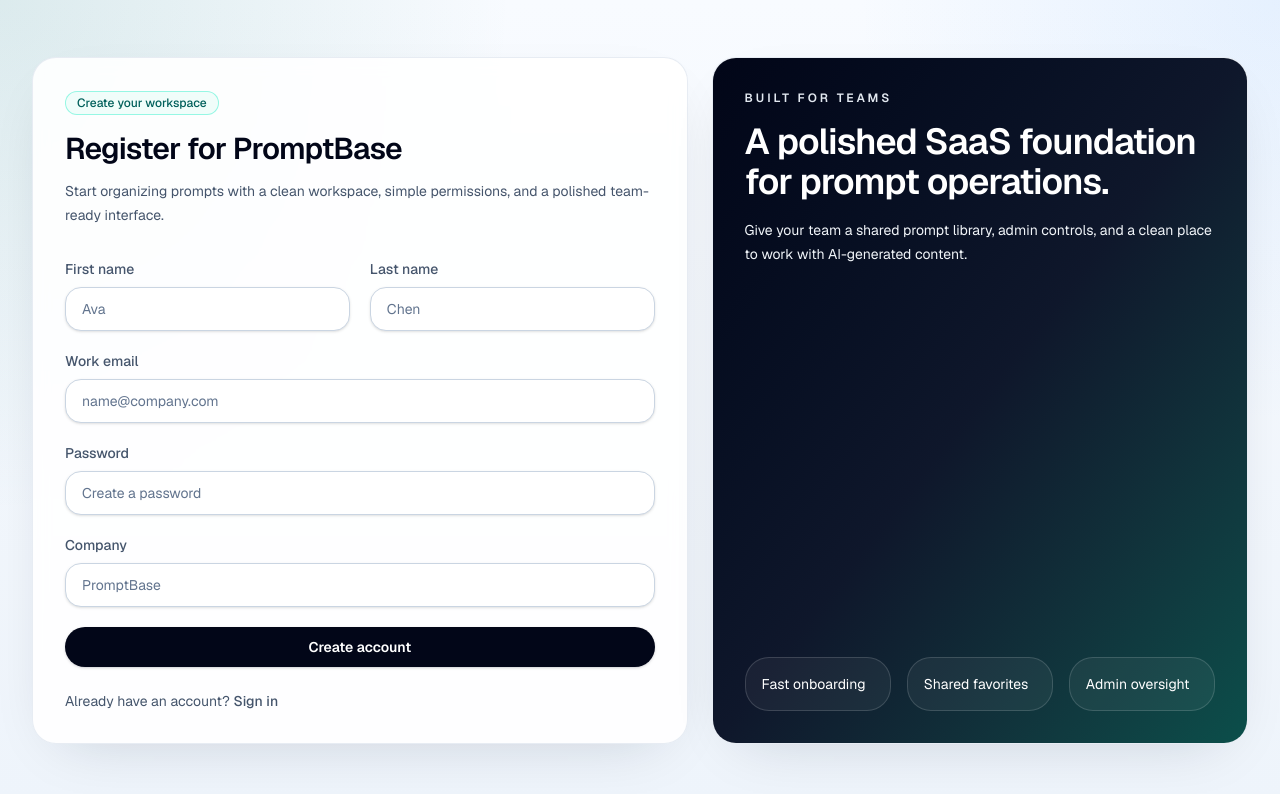
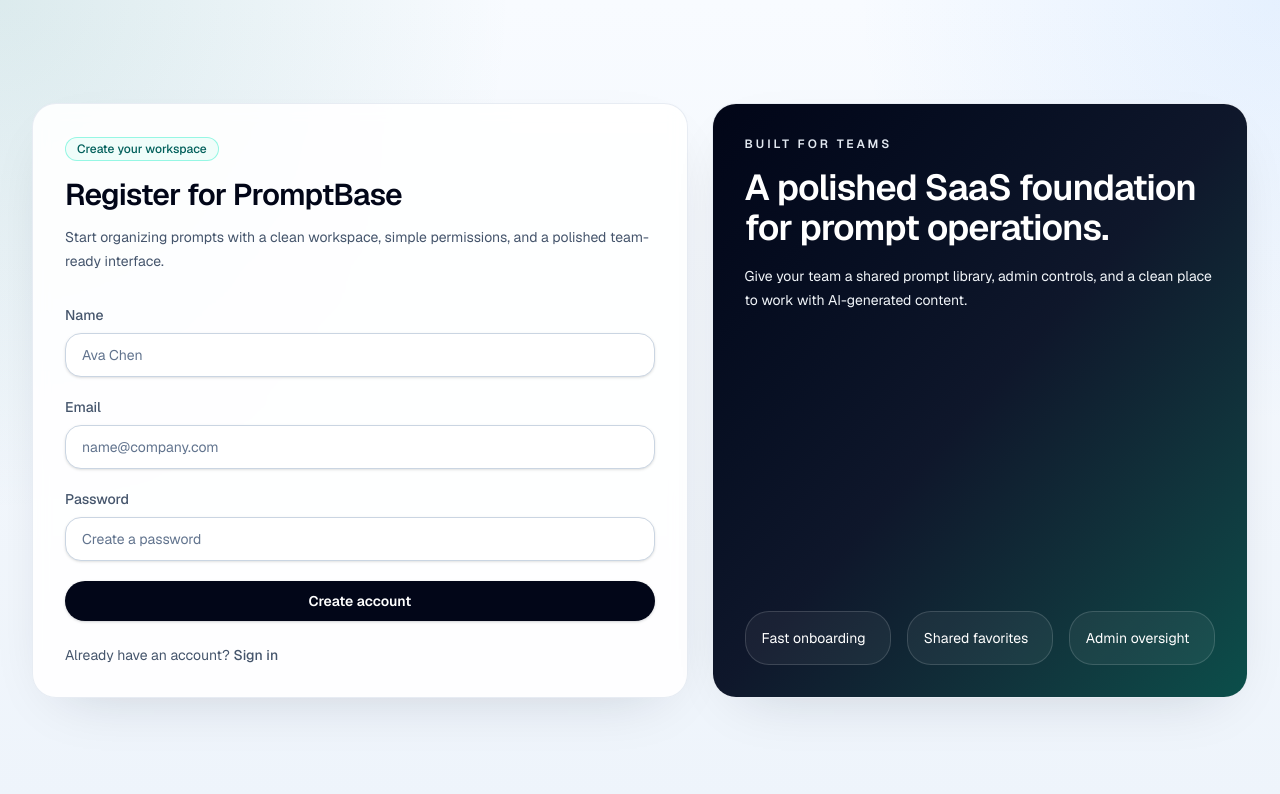
Before and after one commit to draganoval/promptbase, a Next.js app: page /register in a window 1280 px wide. Shown: the top 794 px of the page. Built offline with nearby package versions, Linux system fonts and the light colour scheme.

Commit message:
Add authentication backend

```diff
--- a/app/register/page.tsx
+++ b/app/register/page.tsx
@@ -1,15 +1,60 @@
+"use client";
+
 import Link from "next/link";
+import { useRouter } from "next/navigation";
+import { useState, type FormEvent } from "react";
 
 import { Badge } from "@/components/badge";
 import { Button } from "@/components/button";
 import { Card } from "@/components/card";
 import { Input } from "@/components/input";
 
-export const metadata = {
-  title: "Register",
-};
+export default function RegisterPage() {
+  const router = useRouter();
+  const [name, setName] = useState("");
+  const [email, setEmail] = useState("");
+  const [password, setPassword] = useState("");
+  const [isSubmitting, setIsSubmitting] = useState(false);
+  const [successMessage, setSuccessMessage] = useState("");
+  const [errorMessage, setErrorMessage] = useState("");
 
-export default function RegisterPage() {
+  async function handleSubmit(event: FormEvent<HTMLFormElement>) {
+    event.preventDefault();
+    setIsSubmitting(true);
+    setSuccessMessage("");
+    setErrorMessage("");
+
+    try {
+      const response = await fetch("/api/auth/register", {
+        method: "POST",
+        headers: {
+          "Content-Type": "application/json",
+        },
+        body: JSON.stringify({
+          name,
+          email,
+          password,
+        }),
+      });
+
+      const data = (await response.json()) as { message?: string; error?: string };
+
+      if (!response.ok) {
+        throw new Error(data.error ?? "Unable to register user.");
+      }
+
+      setSuccessMessage(data.message ?? "Registration successful. Redirecting to dashboard...");
+      window.setTimeout(() => {
+        router.push("/dashboard");
+      }, 900);
+    } catch (error) {
+      const message = error instanceof Error ? error.message : "Unable to register user.";
+      setErrorMessage(message);
+    } finally {
+      setIsSubmitting(false);
+    }
+  }
+
   return (
     <main className="mx-auto flex min-h-screen w-full max-w-7xl items-center px-4 py-10 sm:px-6 lg:px-8">
       <div className="grid w-full gap-6 lg:grid-cols-[1.1fr_0.9fr]">
@@ -22,31 +67,48 @@
             Start organizing prompts with a clean workspace, simple permissions, and a polished team-ready interface.
           </p>
 
-          <form className="mt-8 space-y-5">
-            <div className="grid gap-5 sm:grid-cols-2">
-              <div>
-                <label className="mb-2 block text-sm font-medium text-slate-600">First name</label>
-                <Input placeholder="Ava" />
-              </div>
-              <div>
-                <label className="mb-2 block text-sm font-medium text-slate-600">Last name</label>
-                <Input placeholder="Chen" />
-              </div>
+          <form className="mt-8 space-y-5" onSubmit={handleSubmit}>
+            <div>
+              <label className="mb-2 block text-sm font-medium text-slate-600">Name</label>
+              <Input
+                value={name}
+                onChange={(event) => setName(event.target.value)}
+                placeholder="Ava Chen"
+                autoComplete="name"
+              />
             </div>
             <div>
-              <label className="mb-2 block text-sm font-medium text-slate-600">Work email</label>
-              <Input type="email" placeholder="name@company.com" />
+              <label className="mb-2 block text-sm font-medium text-slate-600">Email</label>
+              <Input
+                type="email"
+                value={email}
+                onChange={(event) => setEmail(event.target.value)}
+                placeholder="name@company.com"
+                autoComplete="email"
+              />
             </div>
             <div>
               <label className="mb-2 block text-sm font-medium text-slate-600">Password</label>
-              <Input type="password" placeholder="Create a password" />
+              <Input
+                type="password"
+                value={password}
+                onChange={(event) => setPassword(event.target.value)}
+                placeholder="Create a password"
+                autoComplete="new-password"
+              />
             </div>
-            <div>
-              <label className="mb-2 block text-sm font-medium text-slate-600">Company</label>
-              <Input placeholder="PromptBase" />
-            </div>
-            <Button type="submit" className="w-full">
-              Create account
+            {errorMessage ? (
+              <p className="rounded-2xl border border-rose-200 bg-rose-50 px-4 py-3 text-sm font-medium text-rose-700">
+                {errorMessage}
+              </p>
+            ) : null}
+            {successMessage ? (
+              <p className="rounded-2xl border border-emerald-200 bg-emerald-50 px-4 py-3 text-sm font-medium text-emerald-700">
+                {successMessage}
+              </p>
+            ) : null}
+            <Button type="submit" className="w-full" disabled={isSubmitting}>
+              {isSubmitting ? "Creating account..." : "Create account"}
             </Button>
           </form>
 
--- a/components/button.tsx
+++ b/components/button.tsx
@@ -1,15 +1,25 @@
 import Link from "next/link";
+import type { AnchorHTMLAttributes, ButtonHTMLAttributes, ReactNode } from "react";
 
 type ButtonVariant = "primary" | "secondary" | "ghost";
 
-type ButtonProps = {
-  children: React.ReactNode;
-  href?: string;
+type CommonProps = {
+  children: ReactNode;
   variant?: ButtonVariant;
   size?: "sm" | "md" | "lg";
   className?: string;
-  type?: "button" | "submit";
+  disabled?: boolean;
 };
+
+type LinkButtonProps = CommonProps & {
+  href: string;
+  type?: never;
+};
+
+type NativeButtonProps = CommonProps &
+  Omit<ButtonHTMLAttributes<HTMLButtonElement>, "className" | "children"> & {
+    href?: never;
+  };
 
 const variantStyles: Record<ButtonVariant, string> = {
   primary:
@@ -27,26 +37,30 @@
 
 export function Button({
   children,
-  href,
   variant = "primary",
   size = "md",
   className = "",
-  type = "button",
-}: ButtonProps) {
+  disabled = false,
+  ...props
+}: LinkButtonProps | NativeButtonProps) {
   const baseStyles =
-    "inline-flex items-center justify-center gap-2 rounded-full font-semibold whitespace-nowrap transition-all duration-200 focus-visible:outline-none focus-visible:ring-2 focus-visible:ring-teal-500 focus-visible:ring-offset-2 focus-visible:ring-offset-transparent";
+    "inline-flex items-center justify-center gap-2 rounded-full font-semibold whitespace-nowrap transition-all duration-200 focus-visible:outline-none focus-visible:ring-2 focus-visible:ring-teal-500 focus-visible:ring-offset-2 focus-visible:ring-offset-transparent disabled:pointer-events-none disabled:opacity-60";
   const classes = `${baseStyles} ${variantStyles[variant]} ${sizeStyles[size]} ${className}`.trim();
 
-  if (href) {
+  if ("href" in props) {
+    const { href, ...linkProps } = props as LinkButtonProps;
+
     return (
-      <Link href={href} className={classes}>
+      <Link aria-disabled={disabled} className={classes} href={href} {...(linkProps as AnchorHTMLAttributes<HTMLAnchorElement>)}>
         {children}
       </Link>
     );
   }
 
+  const buttonProps = props as NativeButtonProps;
+
   return (
-    <button type={type} className={classes}>
+    <button className={classes} disabled={disabled} {...buttonProps}>
       {children}
     </button>
   );
```
